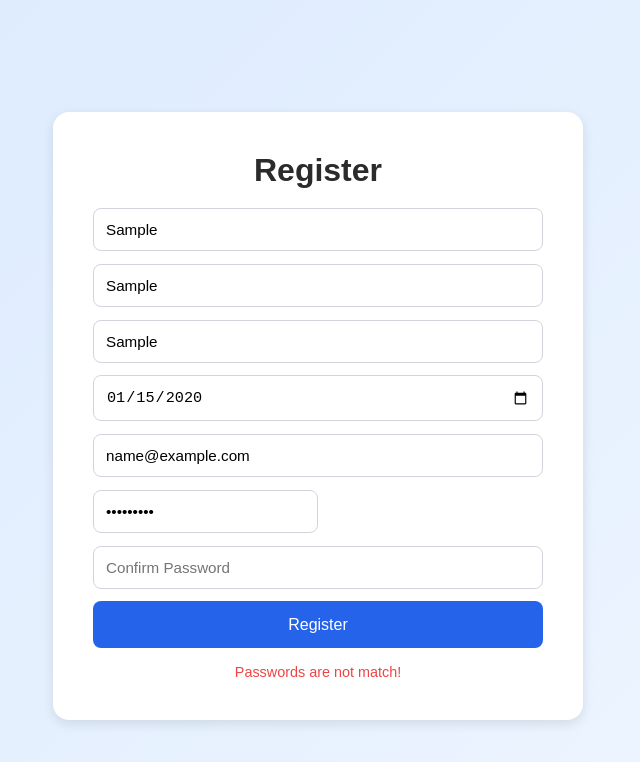
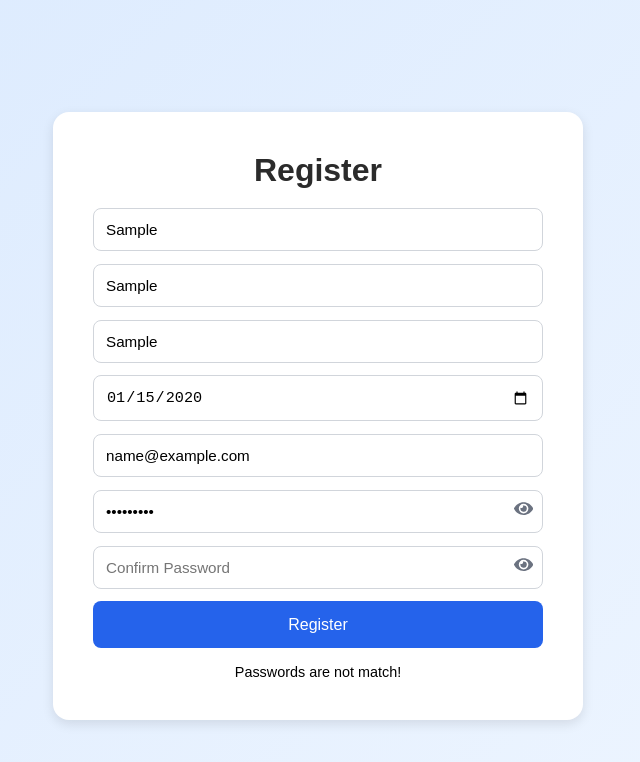
Before and after one commit to Vincent-Caraga/hospital-appointment, a React (Vite) app in the folder client/: page /register in a window 1280 px wide. Both pictures are taken after typing "Sample", "Sample", "Sample", "2020-01-15", "name@example.com", "Sample123" into the empty fields and a click on the button "Register". Shown: the top 762 px of the page, without its empty margins (322-962 px from the left). Built offline with nearby package versions, Linux system fonts and the light colour scheme.

Commit message:
feat: update register page

```diff
--- a/client/src/App.jsx
+++ b/client/src/App.jsx
@@ -1,13 +1,16 @@
 import React from "react";
 import { BrowserRouter as Router, Routes, Route } from "react-router-dom";
+import Register from "./pages/Register";
 import Login from "./pages/Login";
-import Register from "./pages/Register";
 
 const App = () => {
   return (
-    <div>
-      <Register />
-    </div>
+    <Router>
+      <Routes>
+        <Route path="/register" element={<Register />} />
+        <Route path="*" element={<Login />} />
+      </Routes>
+    </Router>
   );
 };
 
--- a/client/src/CSS/Register.css
+++ b/client/src/CSS/Register.css
@@ -74,6 +74,29 @@
     font-size: 1.8rem;
   }
 }
+.password-field {
+  position: relative;
+  display: flex;
+  align-items: center;
+}
+
+.password-field input {
+  width: 100%;
+  padding-right: 2.5rem; /* space for the eye icon */
+}
+
+.eye-icon {
+  position: absolute;
+  right: 10px;
+  color: #6b7280;
+  font-size: 1.2rem;
+  cursor: pointer;
+  transition: color 0.2s ease;
+}
+
+.eye-icon:hover {
+  color: #2563eb;
+}
 
 /* Large devices (desktop, laptop) */
 @media (min-width: 1024px) {
--- a/client/src/pages/Login.jsx
+++ b/client/src/pages/Login.jsx
@@ -1,5 +1,6 @@
 import React, { useState } from "react";
 import "../CSS/Login.css";
+import { Link } from "react-router-dom";
 
 const Login = () => {
   const [email, setEmail] = useState("");
@@ -58,7 +59,7 @@ const Login = () => {
           <div className="login-links">
             <a href="/forgot-password">Forgot Password?</a>
             <p>
-              New Patient? <a href="/register">Register Here</a>
+              New Patient? <Link to="/register"> Register here</Link>
             </p>
           </div>
         </form>
--- a/client/src/pages/Register.jsx
+++ b/client/src/pages/Register.jsx
@@ -1,4 +1,5 @@
 import React, { useState } from "react";
+import { FaEye, FaEyeSlash } from "react-icons/fa";
 import "../CSS/Register.css";
 
 const Register = () => {
@@ -110,26 +111,34 @@ const Register = () => {
               value={formData.password}
               onChange={handleChange}
             />
+            <span
+              className="eye-icon"
+              onClick={() => setShowPassword(!showPassword)}
+            >
+              {showPassword ? <FaEyeSlash /> : <FaEye />}
+            </span>
           </div>
 
+          {/* Confirm Password field */}
+          <div className="password-field">
             <input
-            type="password"
+              type={showConfirm ? "text" : "password"}
               name="confirmPassword"
               placeholder="Confirm Password"
               value={formData.confirmPassword}
               onChange={handleChange}
             />
+            <span
+              className="eye-icon"
+              onClick={() => setShowConfirm(!showConfirm)}
+            >
+              {showConfirm ? <FaEyeSlash /> : <FaEye />}
+            </span>
+          </div>
+
           <button type="submit">Register</button>
         </form>
-        {message && (
-          <p
-            className={`register-message ${
-              message.includes("success") ? "success" : "error"
-            }`}
-          >
-            {message}
-          </p>
-        )}
+        {message && <p className="register-message">{message}</p>}
       </div>
     </div>
   );
--- /dev/null
+++ b/package.json
@@ -0,0 +1,5 @@
+{
+  "dependencies": {
+    "react-icons": "^5.5.0"
+  }
+}
```
Also changed, not shown: 1 other file (tests, documents, lock files or other folders). Lines whose indentation alone changed are shown as unchanged.
